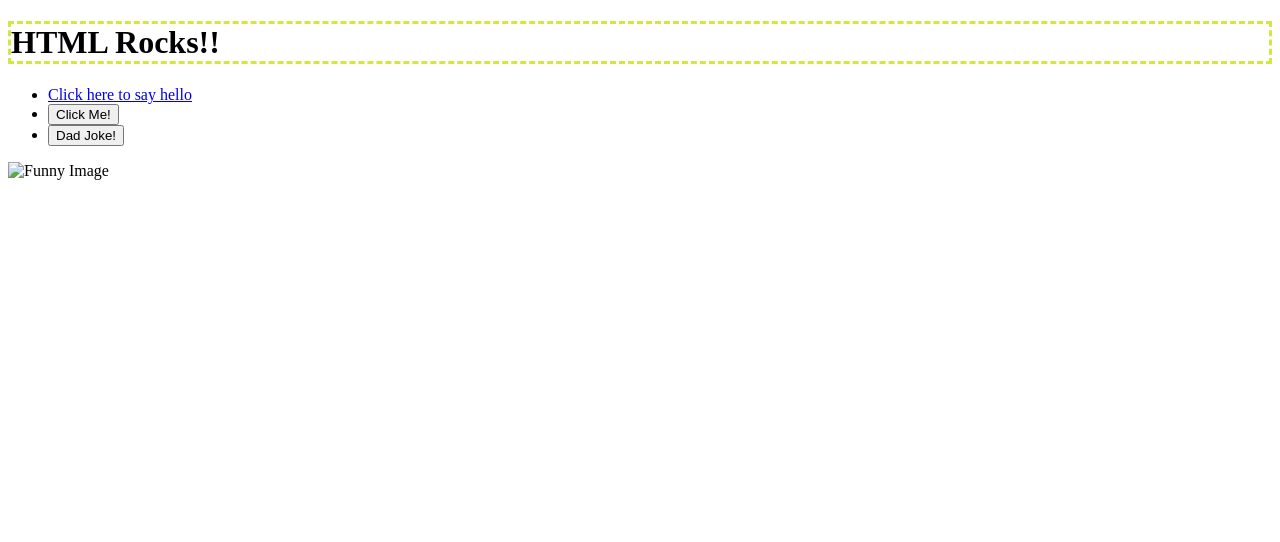
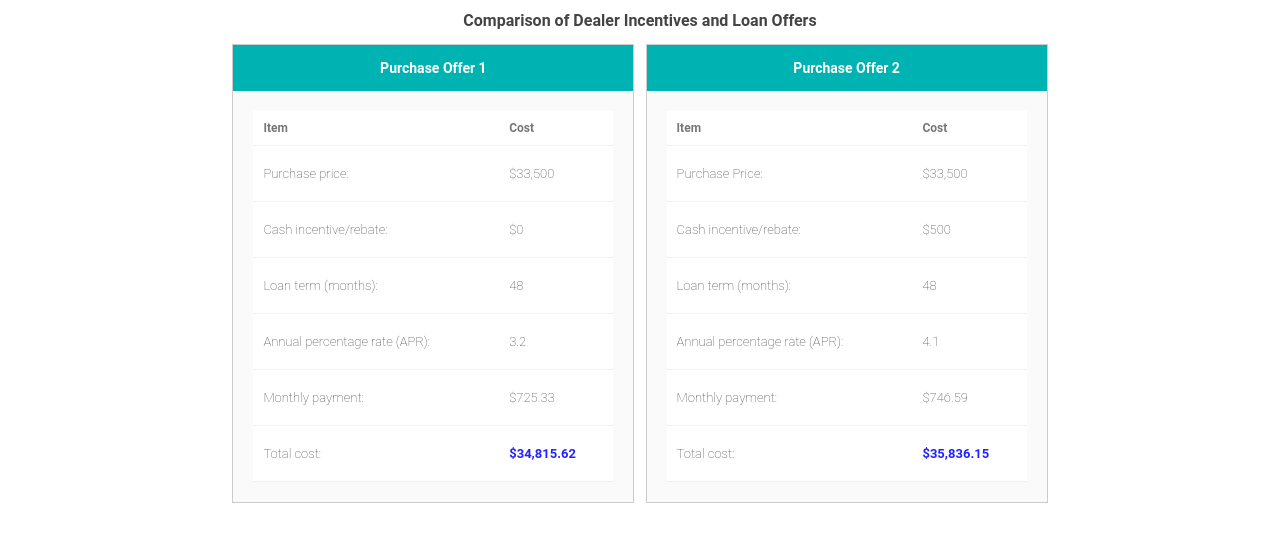
Before and after one commit to jaredhartzell/05.03-Lab, a website: page index.html in a window 1280 px wide. Drawn offline with Linux system fonts and the light colour scheme; files that its build step writes are made by us from their sources.

Commit message:
Complete

```diff
--- a/index.html
+++ b/index.html
@@ -3,23 +3,105 @@
 
 <head>
   <meta charset="utf-8">
-  <title>CS208 - Starter Code (UPDATE ME)!</title>
+  <title>Lab 05.03 Advanced CSS</title>
   <meta name="description" content="">
   <meta name="viewport" content="width=device-width, initial-scale=1">
   <link rel="stylesheet" href="style.css">
 </head>
 
 <body>
-  <h1>HTML Rocks!!</h1>
-  <ul>
-  <li><a href="/hello">Click here to say hello</a></li>
-  <li><button id="hello-link">Click Me!</button></li>
-  <li><button id="joke-button">Dad Joke!</button></li>
-  <script src="script.js"></script>
-  </ul>
-  <img src="funny.png" alt="Funny Image" width="300" height="200">
+  <div class="container">
+    <h1>Comparison of Dealer Incentives and Loan Offers</h1>
 
-  <h2 id="joke-display"></h2>
+    <!-- Purchase Offer 1 -->
+    <section class="offer">
+      <h2 class="offer-title">Purchase Offer 1</h2>
+      <div class="offer-contents">
+        <table>
+          <!-- Table Elements 1-->
+          <tr>
+            <th>Item</th>
+            <th>Cost</th>
+          </tr>
+
+          <tr>
+            <td>Purchase price:</td>
+            <td>$33,500</td>
+          </tr>
+
+          <tr>
+            <td>Cash incentive/rebate:</td>
+            <td>$0</td>
+          </tr>
+
+          <tr>
+            <td>Loan term (months):</td>
+            <td>48</td>
+          </tr>
+
+          <tr>
+            <td>Annual percentage rate (APR):</td>
+            <td>3.2</td>
+          </tr>
+
+          <tr>
+            <td>Monthly payment:</td>
+            <td>$725.33</td>
+          </tr>
+
+          <tr>
+            <td>Total cost:</td>
+            <td class="final-value">$34,815.62</td>
+          </tr>
+          <!-- Table Elements 1 End-->
+        </table>
+      </div>
+    </section>
+
+    <!-- Purchase Offer 2 -->
+    <section class="offer">
+      <h2 class="offer-title">Purchase Offer 2</h2>
+      <div class="offer-contents">
+        <table>
+          <!-- Table Elements 2 -->
+          <tr>
+            <th>Item</th>
+            <th>Cost</th>
+          </tr>
+
+          <tr>
+            <td>Purchase Price:</td>
+            <td>$33,500</td>
+          </tr>
+
+          <tr>
+            <td>Cash incentive/rebate:</td>
+            <td>$500</td>
+          </tr>
+
+          <tr>
+            <td>Loan term (months):</td>
+            <td>48</td>
+          </tr>
+
+          <tr>
+            <td>Annual percentage rate (APR):</td>
+            <td>4.1</td>
+          </tr>
+
+          <tr>
+            <td>Monthly payment:</td>
+            <td>$746.59</td>
+          </tr>
+
+          <tr>
+            <td>Total cost:</td>
+            <td class="final-value">$35,836.15</td>
+          </tr>
+          <!-- Table Elements 2 End-->
+        </table>
+      </div>
+    </section>
+  </div>
 </body>
-
 </html>
```
Also changed, not shown: dist/funny.png (deleted), dist/script.js (deleted), dist/style.css, 1 other file.
